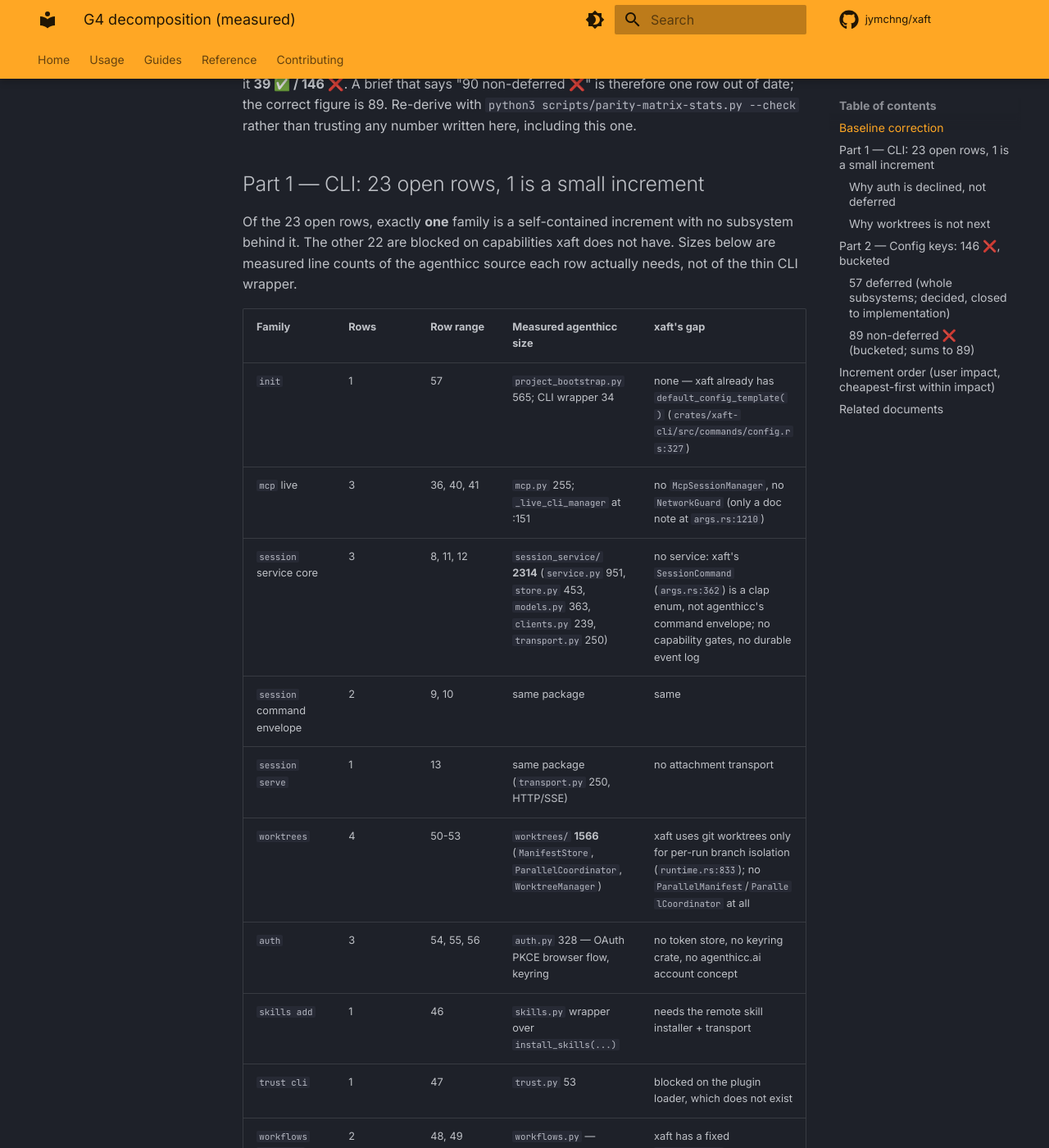
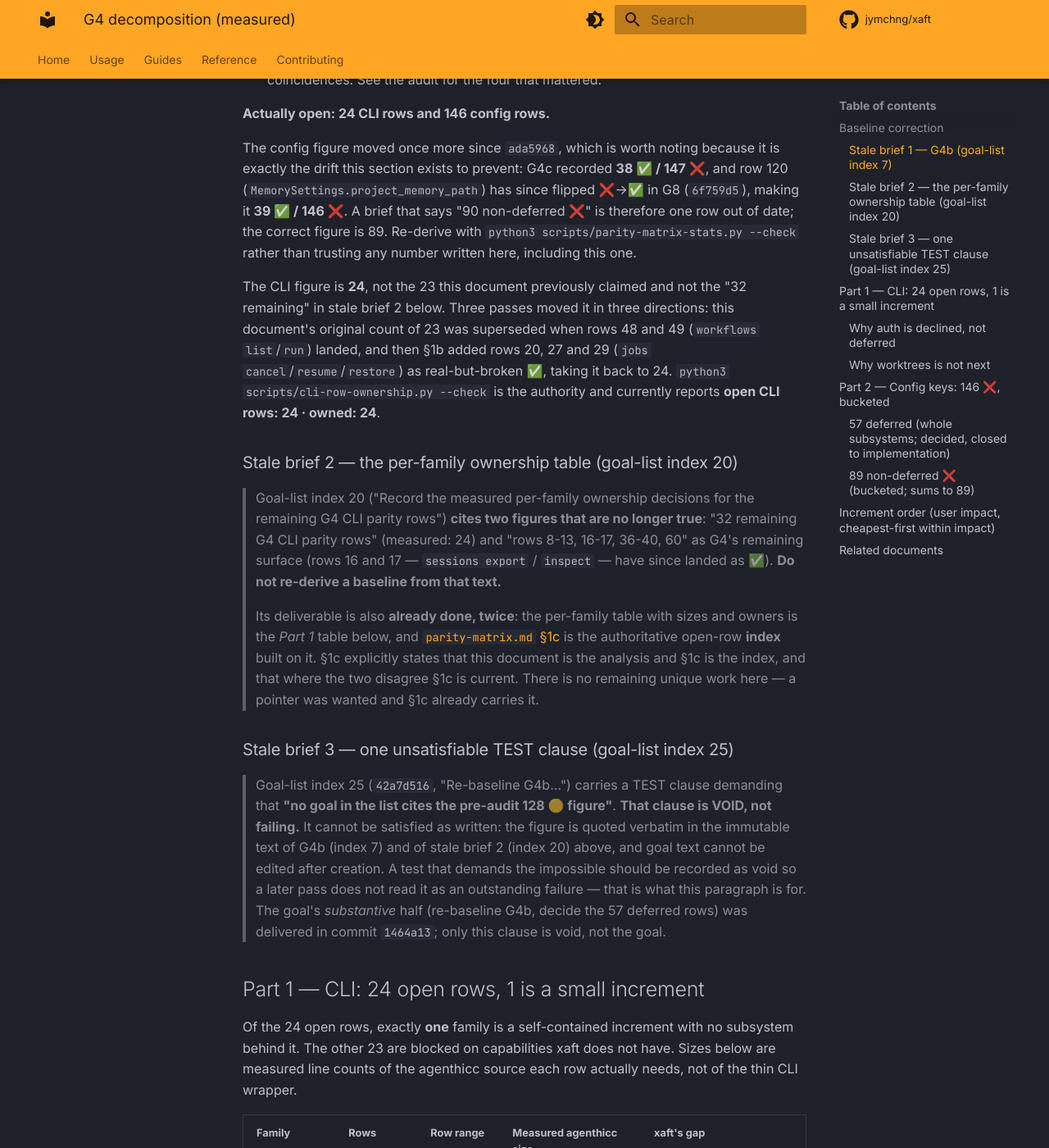
Before and after one commit to jymchng/xaft, an MkDocs documentation site: the page built from docs/g4-decomposition.md, in a window 1280 px wide and 1400 px high, scrolled down 931 px. Shown: the whole window at 82% size. Built offline with MkDocs 1.6.1 and Material for MkDocs 9.7.7, drawn with Linux system fonts in a browser that asks for light colours; comment, search, counter and statistics services are not loaded; some of the changed text lies outside the part shown.

Commit message:
Record the second unanswered authorization round, and void two stale G4 briefs
Goal a72a0ba6 asked the operator, per feature, whether to authorize the 57
deferred config rows as their own subsystem goals or decline them. The
request went unanswered a second time, so the safe default is retained and
now stated as such rather than left implicit: no config field is added, no
key count changes, and all 57 rows stay ❌.

What this actually changes is the record, not the decisions:

* scripts/config-key-audit.py records that the operator was asked TWICE
  (42a7d516 on 2026-09-30, a72a0ba6 on 2026-10-01) with the measured cost
  of each option, and that two unanswered rounds is terminal for
  IMPLEMENTATION but not a product verdict. LoopSettings and SkillsSettings,
  where the measurement argues FOR authorization, stay open in 006a9f34
  rather than being written off.
* docs/config-key-audit.md (regenerated) gains that provenance, and now
  states the decision is terminal for the key count: 39 ✅ / 0 🟡 / 146 ❌.

Two goal briefs in the list are stale on their face and cannot be edited,
so they are recorded as void here instead:

* Index 20 cites "32 remaining CLI rows" and "rows 8-13, 16-17, 36-40, 60".
  Measured is 24 open rows (rows 16/17 landed; 48/49 landed; §1b added
  20/27/29). Its deliverable is already done — the per-family table is
  Part 1 below, and parity-matrix.md §1c is the index built on it.
* Index 25's TEST clause demands "no goal in the list cites the pre-audit
  128 🟡 figure", which is unsatisfiable because that figure is quoted in
  the immutable text of index 7 and index 20. Recorded as VOID, not failing;
  the goal's substantive half shipped in 1464a13.

docs/g4-decomposition.md's three "23 open rows" claims become 24.
No config field was added, no code was touched, and no parity row's
✅/🟡/❌ status changed. Verified: parity-matrix-stats.py --check,
cli-row-ownership.py --check and config-key-audit.py --check all exit 0,
with 57 deferred rows still totalling 57.

```diff
--- a/docs/g4-decomposition.md
+++ b/docs/g4-decomposition.md
@@ -11,12 +11,18 @@
 
 ## Baseline correction
 
+> **Goal text is immutable, so three briefs in the goal list are stale on their
+> face. Read this section before working from any of them.** Each is listed
+> with what replaced it. Every number below is measured, and both checkers
+> re-derive them from the rows rather than from prose.
+
+### Stale brief 1 — G4b (goal-list index 7)
+
 > **G4b's original brief is SUPERSEDED and cannot be edited.** Goal text is
 > immutable once written, so G4b (goal-list index 7) still reads "185
 > config-key rows (128 🟡 + 57 ❌)" and "28 ❌ CLI rows". **Do not work from
 > that text.** It is reproduced here only so the next pass can see what was
-> replaced, and by what. Every number below is measured, and both checkers
-> re-derive them from the rows.
+> replaced, and by what.
 
 G4b's original brief counted **213 open rows** (28 ❌ CLI + 185 config keys =
 128 🟡 + 57 ❌). That number is obsolete:
@@ -31,7 +37,7 @@
 * The brief's "43 keys already match by exact name" was inflated to 24 by
   cross-class coincidences. See the audit for the four that mattered.
 
-**Actually open: 23 CLI rows and 146 config rows.**
+**Actually open: 24 CLI rows and 146 config rows.**
 
 The config figure moved once more since `ada5968`, which is worth noting
 because it is exactly the drift this section exists to prevent: G4c recorded
@@ -41,10 +47,48 @@
 Re-derive with `python3 scripts/parity-matrix-stats.py --check` rather than
 trusting any number written here, including this one.
 
-## Part 1 — CLI: 23 open rows, 1 is a small increment
+The CLI figure is **24**, not the 23 this document previously claimed and not
+the "32 remaining" in stale brief 2 below. Three passes moved it in three
+directions: this document's original count of 23 was superseded when rows 48
+and 49 (`workflows list`/`run`) landed, and then §1b added rows 20, 27 and 29
+(`jobs cancel`/`resume`/`restore`) as real-but-broken ✅, taking it back to 24.
+`python3 scripts/cli-row-ownership.py --check` is the authority and currently
+reports **open CLI rows: 24 · owned: 24**.
 
-Of the 23 open rows, exactly **one** family is a self-contained increment with
-no subsystem behind it. The other 22 are blocked on capabilities xaft does not
+### Stale brief 2 — the per-family ownership table (goal-list index 20)
+
+> Goal-list index 20 ("Record the measured per-family ownership decisions for
+> the remaining G4 CLI parity rows") **cites two figures that are no longer
+> true**: "32 remaining G4 CLI parity rows" (measured: 24) and "rows 8-13, 16-17,
+> 36-40, 60" as G4's remaining surface (rows 16 and 17 — `sessions export` /
+> `inspect` — have since landed as ✅). **Do not re-derive a baseline from that
+> text.**
+>
+> Its deliverable is also **already done, twice**: the per-family table with
+> sizes and owners is the *Part 1* table below, and
+> [`parity-matrix.md` §1c](parity-matrix.md#1c-open-cli-rows-and-their-owner-measured-not-re-derived)
+> is the authoritative open-row **index** built on it. §1c explicitly states
+> that this document is the analysis and §1c is the index, and that where the
+> two disagree §1c is current. There is no remaining unique work here — a
+> pointer was wanted and §1c already carries it.
+
+### Stale brief 3 — one unsatisfiable TEST clause (goal-list index 25)
+
+> Goal-list index 25 (`42a7d516`, "Re-baseline G4b…") carries a TEST clause
+> demanding that **"no goal in the list cites the pre-audit 128 🟡 figure"**.
+> **That clause is VOID, not failing.** It cannot be satisfied as written: the
+> figure is quoted verbatim in the immutable text of G4b (index 7) and of
+> stale brief 2 (index 20) above, and goal text cannot be edited after
+> creation. A test that demands the impossible should be recorded as void so a
+> later pass does not read it as an outstanding failure — that is what this
+> paragraph is for. The goal's *substantive* half (re-baseline G4b, decide the
+> 57 deferred rows) was delivered in commit `1464a13`; only this clause is
+> void, not the goal.
+
+## Part 1 — CLI: 24 open rows, 1 is a small increment
+
+Of the 24 open rows, exactly **one** family is a self-contained increment with
+no subsystem behind it. The other 23 are blocked on capabilities xaft does not
 have. Sizes below are measured line counts of the agenthicc source each row
 actually needs, not of the thin CLI wrapper.
 
```
Also changed, not shown: docs/config-key-audit.md (+17 -7 lines), 1 other file.
